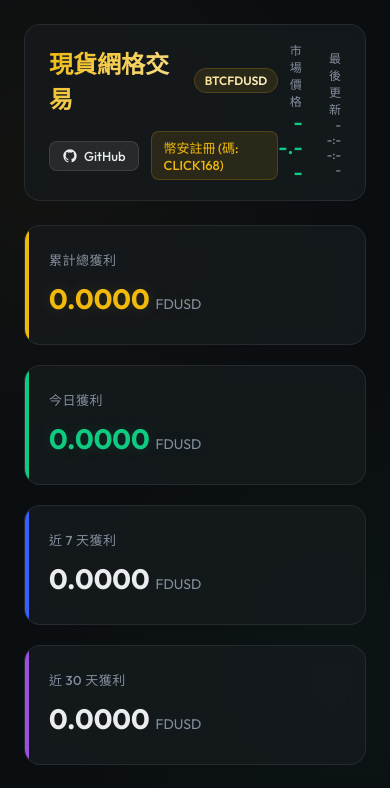
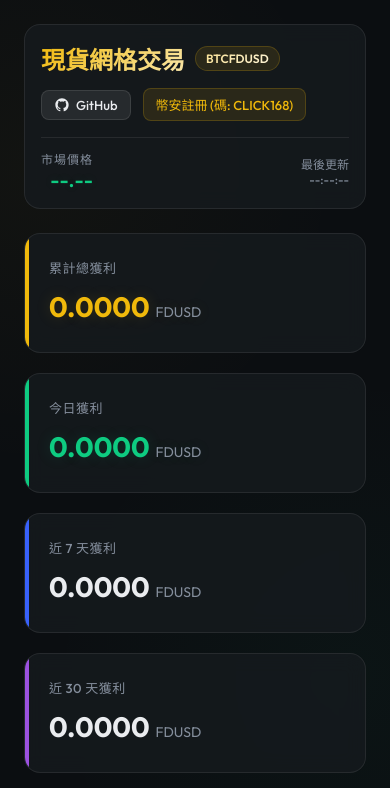
Before and after one commit to hideheart/binance_spot_grid_bot, a plain HTML site: page web/index.html in a window 390 px wide. Shown: the top 788 px of the page. Drawn offline with nearby package versions, Linux system fonts and the light colour scheme; no server answers.

Commit message:
優化 Dashboard 頂部 Bar 的 RWD 響應式排版，防範手機小螢幕爆版

```diff
--- a/web/index.html
+++ b/web/index.html
@@ -237,6 +237,35 @@
         @media (max-width: 992px) {
             .chart-container {
                 grid-template-columns: 1fr;
+            }
+        }
+
+        @media (max-width: 768px) {
+            header {
+                flex-direction: column;
+                align-items: flex-start;
+                gap: 16px;
+                padding: 16px;
+            }
+
+            .logo-section {
+                flex-direction: column;
+                align-items: flex-start;
+                width: 100%;
+                gap: 12px;
+            }
+
+            .header-links {
+                width: 100%;
+                justify-content: flex-start;
+                flex-wrap: wrap;
+            }
+
+            .price-info {
+                width: 100%;
+                justify-content: space-between;
+                border-top: 1px solid var(--card-border);
+                padding-top: 12px;
             }
         }
 
```
